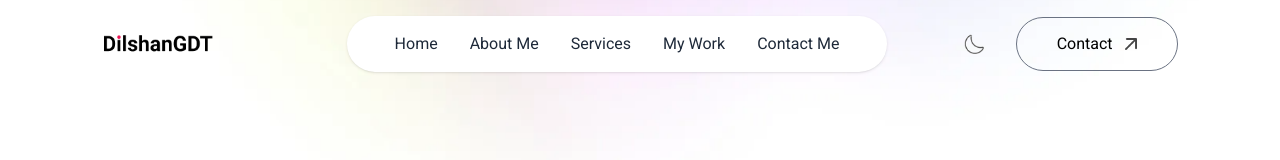
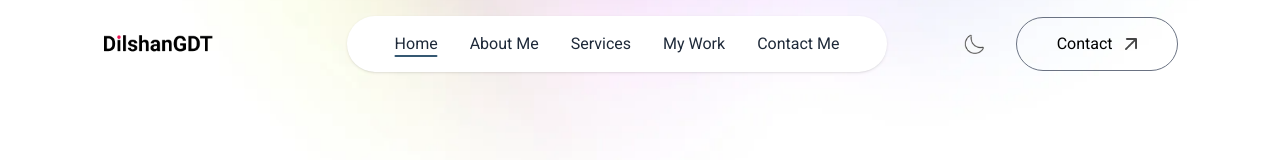
Before and after one commit to DilshanGDT/my-portfolio, a Next.js app in the folder portfolio-v2/: page / in a window 1280 px wide. Shown: the top 160 px of the page. Built offline with nearby package versions, Linux system fonts and the light colour scheme; a web font is replaced by a local one.

Commit message:
Minor updates

```diff
--- a/portfolio-v2/components/Footer.jsx
+++ b/portfolio-v2/components/Footer.jsx
@@ -5,21 +5,20 @@ import React from 'react'
 const Footer = ({ isDarkMode }) => {
   return (
     <div className='mt-20'>
-      <div className='text-center'>
+      {/* <div className='text-center'>
         <Image src={isDarkMode ? assets.logo_dark : assets.logo} alt='' className='w-36 mx-auto mb-2' />
 
         <div className='w-max flex items-center gap-2 mx-auto'>
             <Image src={isDarkMode ? assets.mail_icon_dark : assets.mail_icon} alt='' className='w-6' />
             tharakadilshan506@gmail.com
         </div>
-      </div>
+      </div> */}
 
       <div className='text-center sm:flex items-center justify-between border-t border-gray-400 mx-[10%] mt-12 py-6'>
         <p>© 2026 Tharaka Dilshan. All rights reserved.</p>
         <ul className='flex items-center justify-center gap-10 mt-4 sm:mt-0'>
-            <li><a href="https://www.linkedin.com/in/tharaka-dilshan" target="_blank" rel="noopener noreferrer">LinkedIn</a></li>
-            <li><a href="https://github.com/tharaka-dilshan" target="_blank" rel="noopener noreferrer">GitHub</a></li>
-            <li><a href="https://www.instagram.com/tharaka_dilshan/" target="_blank" rel="noopener noreferrer">Instagram</a></li>
+            <li><a href="https://www.linkedin.com/in/gdtdilshan/" target="_blank" rel="noopener noreferrer">LinkedIn</a></li>
+            <li><a href="https://github.com/DilshanGDT" target="_blank" rel="noopener noreferrer">GitHub</a></li>
         </ul>
       </div>
     </div>
--- a/portfolio-v2/components/Header.jsx
+++ b/portfolio-v2/components/Header.jsx
@@ -49,6 +49,7 @@ const Header = ({ isDarkMode }) => {
         <motion.a
           initial={{y: 30, opacity: 0}}
           whileInView={{y: 0, opacity: 1}}
+          whileHover={{ scale: 1.02 }}
           transition={{duration: 0.6, delay: 1}}
           href='#contact' className={`px-10 py-3 border rounded-full flex items-center gap-2 ${isDarkMode ? "bg-[#9CD5FF] text-black border-[#9CD5FF]" : "bg-[#355872] text-white border-[#355872]"}`}>
             Contact Me
@@ -59,6 +60,7 @@ const Header = ({ isDarkMode }) => {
         <motion.a
           initial={{y: 30, opacity: 0}}
           whileInView={{y: 0, opacity: 1}}
+          whileHover={{ scale: 1.02 }}
           transition={{duration: 0.6, delay: 1.2}}
           href='/sample-resume' download className={`px-10 py-3 border rounded-full border-[#355872] flex items-center gap-2 bg-white ${isDarkMode ? "text-black" : ""}`}>
             My Resume
--- a/portfolio-v2/components/Navbar.jsx
+++ b/portfolio-v2/components/Navbar.jsx
@@ -6,8 +6,17 @@ import { motion } from 'motion/react'
 const Navbar = ({ isDarkMode, setIsDarkMode }) => {
 
   const [isScrolled, setIsScrolled] = useState(false);
+  const [activeSection, setActiveSection] = useState('top');
+  const [hoveredSection, setHoveredSection] = useState(null);
 
   const sideMenuRef = useRef();
+  const navItems = [
+    { id: 'top', label: 'Home' },
+    { id: 'about', label: 'About Me' },
+    { id: 'services', label: 'Services' },
+    { id: 'work', label: 'My Work' },
+    { id: 'contact', label: 'Contact Me' },
+  ];
 
   const openMenu = () => {
     sideMenuRef.current.style.transform = 'translateX(-16rem)';
@@ -18,14 +27,34 @@ const Navbar = ({ isDarkMode, setIsDarkMode }) => {
   };
 
   useEffect(() => {
-    window.addEventListener('scroll', ()=>{
-      if(scrollY > 50){
-        setIsScrolled(true);
-      } else{
-        setIsScrolled(false);
+    const handleScroll = () => {
+      setIsScrolled(window.scrollY > 50);
+
+      const threshold = window.innerHeight * 0.35;
+      const sections = navItems.map((item) => ({
+        id: item.id,
+        element: item.id === 'top' ? document.documentElement : document.getElementById(item.id),
+      }));
+
+      if (window.scrollY < 80) {
+        setActiveSection('top');
+        return;
       }
-    })
-  }, [])
+
+      for (const section of sections) {
+        if (!section.element || section.id === 'top') continue;
+        const rect = section.element.getBoundingClientRect();
+        if (rect.top <= threshold && rect.bottom >= threshold) {
+          setActiveSection(section.id);
+          return;
+        }
+      }
+    };
+
+    handleScroll();
+    window.addEventListener('scroll', handleScroll);
+    return () => window.removeEventListener('scroll', handleScroll);
+  }, []);
 
   return (
     <>
@@ -39,11 +68,30 @@ const Navbar = ({ isDarkMode, setIsDarkMode }) => {
         </a>
 
         <ul className={`hidden md:flex items-center gap-6 lg:gap-8 rounded-full px-12 py-3 ${isScrolled ? "" : isDarkMode ? "border border-white/50 bg-transparent text-white" : "bg-white shadow-sm bg-opacity-50 text-gray-800"}`}>
-            <li><a className='font-roboto' href='#top'>Home</a></li>
-            <li><a className='font-roboto' href='#about'>About Me</a></li>
-            <li><a className='font-roboto' href='#services'>Services</a></li>
-            <li><a className='font-roboto' href='#work'>My Work</a></li>
-            <li><a className='font-roboto' href='#contact'>Contact Me</a></li>
+            {navItems.map((item) => {
+              const isActive = activeSection === item.id;
+              const isHovered = hoveredSection === item.id;
+              return (
+                <li key={item.id}>
+                  <a
+                    className='relative font-roboto pb-1'
+                    href={`#${item.id}`}
+                    onClick={() => setActiveSection(item.id)}
+                    onMouseEnter={() => setHoveredSection(item.id)}
+                    onMouseLeave={() => setHoveredSection(null)}
+                  >
+                    {item.label}
+                    <motion.span
+                      className='absolute left-1/2 -translate-x-1/2 bottom-0 h-[2px] w-full rounded-full'
+                      style={{ backgroundColor: isDarkMode ? '#9CD5FF' : '#355872', transformOrigin: 'center' }}
+                      initial={{ scaleX: 0 }}
+                      animate={{ scaleX: isActive || isHovered ? 1 : 0 }}
+                      transition={{ duration: 0.22, ease: 'easeOut' }}
+                    />
+                  </a>
+                </li>
+              );
+            })}
         </ul>
 
         <div className='flex items-center gap-4'>
--- a/portfolio-v2/components/Work.jsx
+++ b/portfolio-v2/components/Work.jsx
@@ -64,6 +64,7 @@ const Work = ({ isDarkMode }) => {
       <motion.a
         initial={{opacity: 0}}
         whileInView={{opacity: 1}}
+        whileHover={{ scale: 1.02 }}
         transition={{duration: 0.5, delay: 1.1}}
         href='' className={`w-max flex items-center justify-center gap-2 border-[0.5px] rounded-full py-3 px-10 mx-auto my-20 duration-500 ${isDarkMode ? "text-white border-white hover:bg-(--color-darkHover)" : "text-gray-700 border-gray-700 hover:bg-(--color-lightHover)"}`}>
           Show More...
```
Also changed, not shown: portfolio-v2/assets/sun_icon.png.
